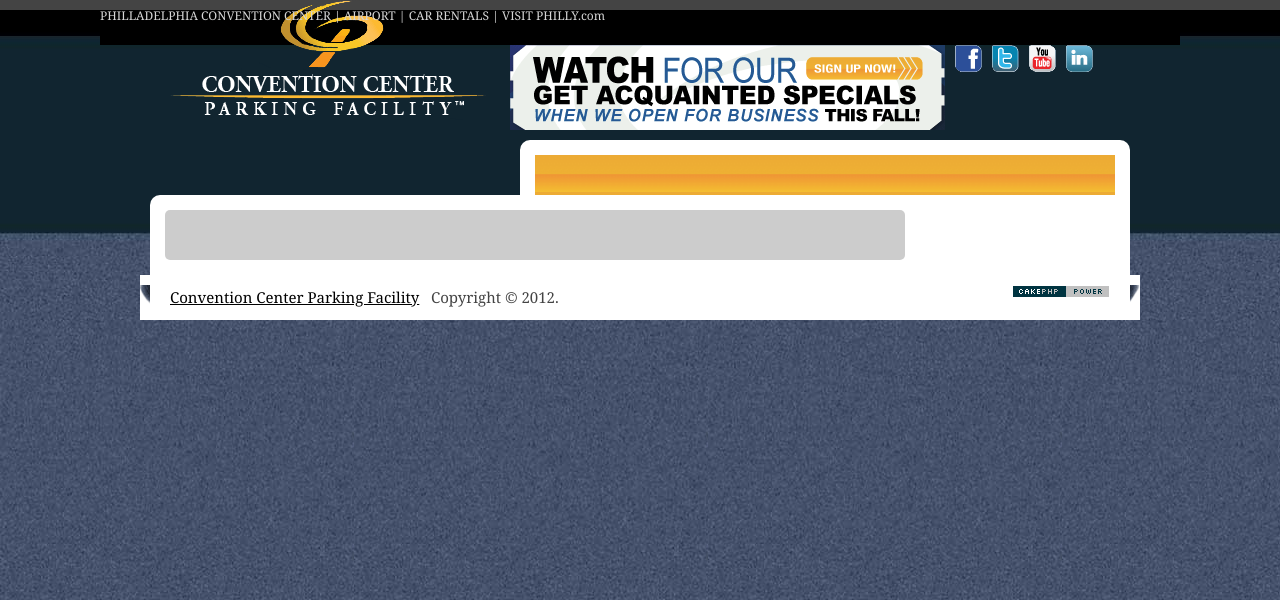
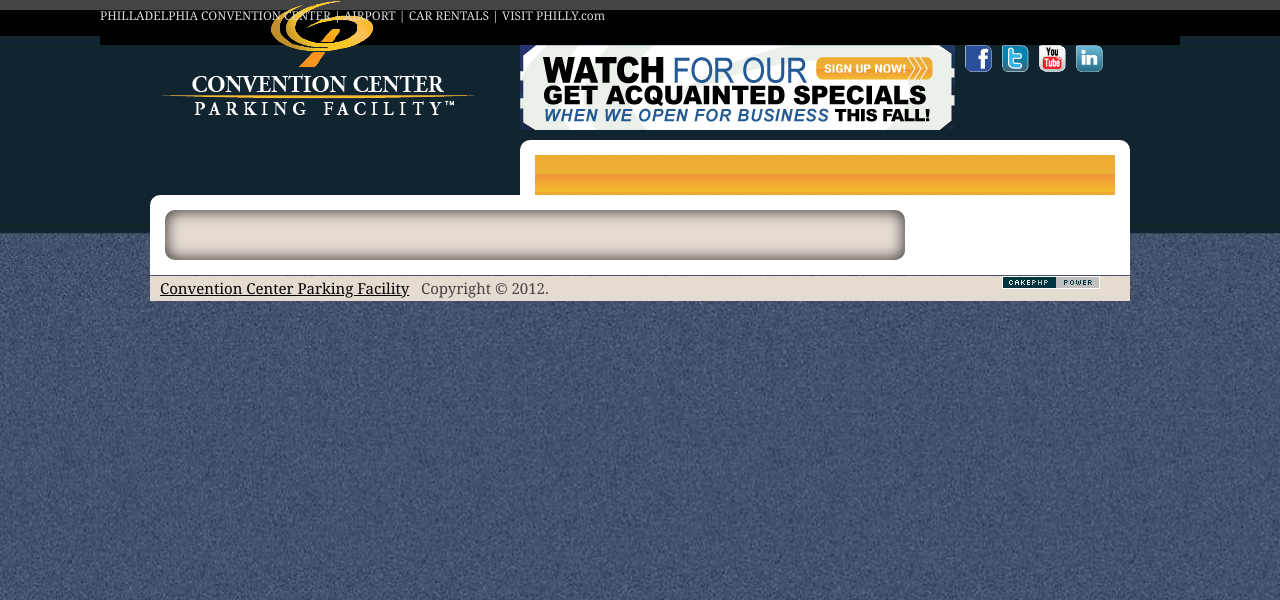
Before and after one commit to Jsprowles/conventionParking, a CakePHP app: template app/View/Nodes/index.ctp in a window 1280 px wide. Shown: the top 600 px of the page. Run offline with PHP 8.4 and a stand-in for CakePHP, Linux system fonts and the light colour scheme; the template is opened without the code that fills it, so the values that code supplies are empty; some libraries are stand-ins or nearby versions.

Commit message:
layout tweeks

```diff
--- a/app/webroot/css/ccp.css
+++ b/app/webroot/css/ccp.css
@@ -1,10 +1,11 @@
 html {
-    background: url(../img/site/background.jpg) repeat-x #12252e;
+    background: url(../img/site/background-tile.png);
     clear:both;
 }
 
 body {
     width: 100%;
+    background: url(../img/site/background.jpg) repeat-x;
 }
 
 #header-wrapper {
@@ -25,7 +26,7 @@
 }
 
 #header {
-
+ width: 980px;
 }
 #logo{
     width: 320px;
@@ -56,7 +57,7 @@
     width: 580px;
     height: 40px;
     border: none;
-    margin: 0 -10px 0 0;
+    margin: 0 0 0 0;
     background: url(../img/site/btn-grd.png);
     border: 15px solid #ffffff;
     /*border-radius: 10px;*/
@@ -88,33 +89,44 @@
 }
 
 #sidebar {
-    width: 195px;
-    height: 100%;
+    width: 165px;
     margin: 0 15px 0 0;
-    background-color: #ccc;
-    border-radius: 5px;
+    border-width:15px;
+    -moz-border-image: url(../img/site/sidebar-border.png) 15 round;
+    -webkit-border-image: url(../img/site/sidebar-border.png) 15 round;
+    -o-border-image: url(../img/site/sidebar-border.png) 15 round;
+    border-image: url(../img/site/sidebar-border.png) 15 fill round;
+    border-radius: 10px;
 }
 
 #content {
     width: 720px;
     margin: 0;
-    background-color: #ccc;
-    border-radius: 5px;
     padding: 10px;
+    background-color: #e5dbd1;
+    border-radius: 10px;
+    -webkit-box-shadow: inset 0px 0px 15px 1px #333333;
+    -moz-box-shadow: inset 0px 0px 15px 1px #333333;
+    box-shadow: inset 0px 0px 15px 1px #333333;
 }
 
 #footer {
-    background-color: white;
+
     width:980px;
     margin: 0 auto;
     margin-bottom: 40px;
     padding: 0;
-    border:10px solid transparent;
-    -moz-border-image: url(../img/site/footer.png) 0 14 0 14 stretch; /* Old Firefox */
-    -webkit-border-image: url(../img/site/footer.png) 0 14 0 14 stretch; /* Safari */
-    -o-border-image: url(../img/site/footer.png) 0 14 0 14 stretch; /* Opera */
-    border-image: url(../img/site/footer.png) 0 14 0 14 stretch;
-    }
+    border-bottom-width: 40px;
+    -moz-border-image: url(../img/site/footer.png) 0 0 30 0 stretch; /* Old Firefox */
+    -webkit-border-image: url(../img/site/footer.png) 0 0 30 0 stretch; /* Safari */
+    -o-border-image: url(../img/site/footer.png) 0 0 10 0 stretch; /* Opera */
+    border-image: url(../img/site/footer.png) 0 0 30 0 stretch;
+}
+
+#footer .container_16 {
+    background-color: #e5dbd1;
+    width: inherit;
+}
 
 
 .float-left {
```
Also changed, not shown: app/webroot/img/site/sidebar-border.png (added).
